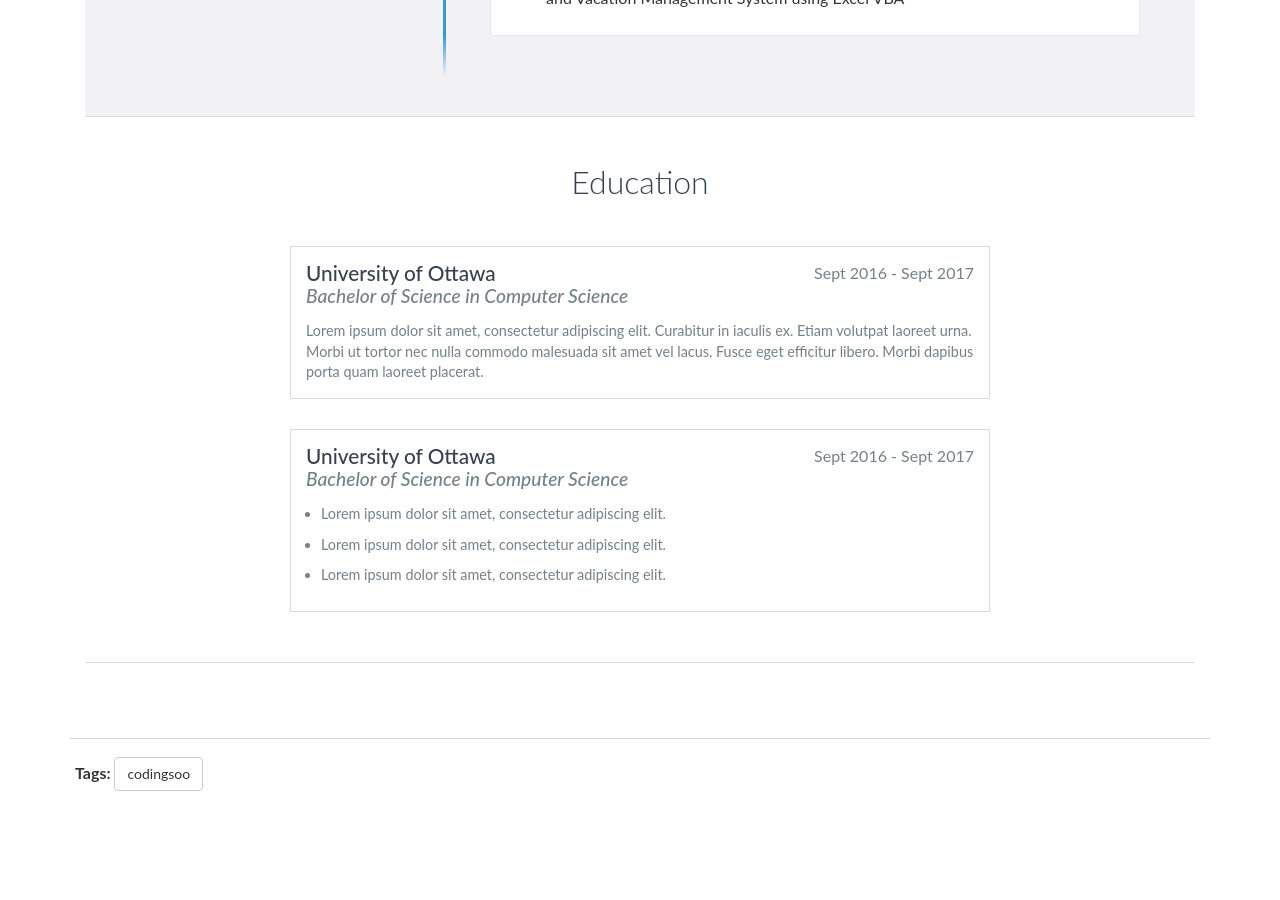
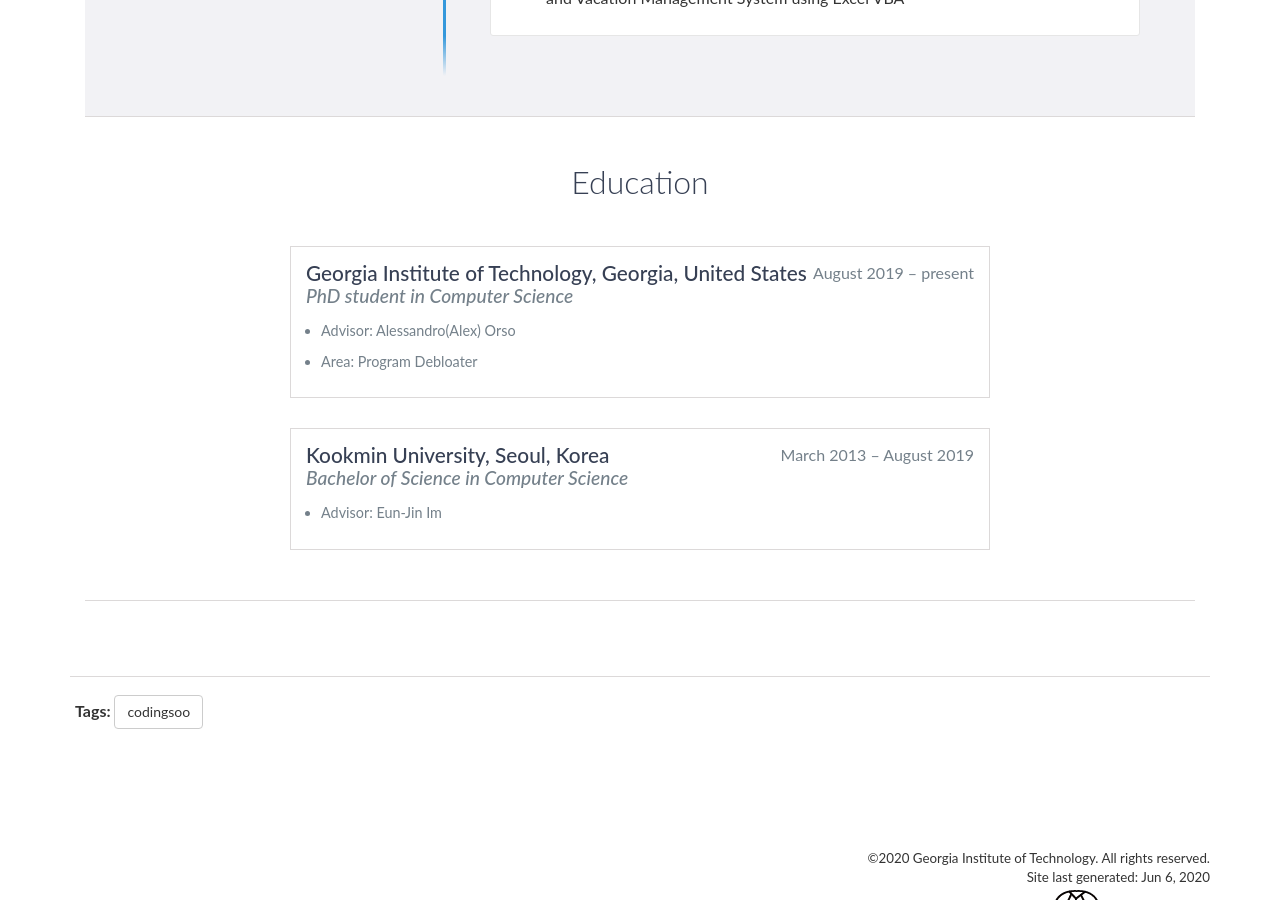
Before and after one commit to codingsoo/codingsoo.github.io1, a Jekyll site: the page built from index.html, in a window 1280 px wide and 900 px high, scrolled down 3511 px. Built offline with Jekyll 4.4.1, drawn with Linux system fonts in a browser that asks for light colours; nearby versions of some CDN libraries; comment, search, counter and statistics services are not loaded.

Commit message:
add education

```diff
--- a/index.html
+++ b/index.html
@@ -175,28 +175,21 @@
                 <div id="education">
                     <h2 class="heading">Education</h2>
                     <div class="education-block">
-                        <h3>University of Ottawa</h3>
-                        <span class="education-date">Sept 2016 - Sept 2017</span>
-                        <h4>Bachelor of Science in Computer Science</h4>
-                        <p>
-                            Lorem ipsum dolor sit amet, consectetur adipiscing elit. Curabitur in iaculis ex. Etiam volutpat laoreet urna. Morbi ut tortor nec nulla commodo malesuada sit amet vel lacus. Fusce eget efficitur libero. Morbi dapibus porta quam laoreet placerat.
-                        </p>
+                        <h3>Georgia Institute of Technology, Georgia, United States</h3>
+                        <span class="education-date">August 2019 – present</span>
+                        <h4>PhD student in Computer Science</h4>
+                        <ul>
+                            <li>Advisor: Alessandro(Alex) Orso</li>
+                            <li>Area: Program Debloater</li>
+                        </ul>
                     </div>
 
                     <div class="education-block">
-                        <h3>University of Ottawa</h3>
-                        <span class="education-date">Sept 2016 - Sept 2017</span>
+                        <h3>Kookmin University, Seoul, Korea</h3>
+                        <span class="education-date">March 2013 – August 2019</span>
                         <h4>Bachelor of Science in Computer Science</h4>
                         <ul>
-                            <li>
-                                Lorem ipsum dolor sit amet, consectetur adipiscing elit.
-                            </li>
-                            <li>
-                                Lorem ipsum dolor sit amet, consectetur adipiscing elit.
-                            </li>
-                            <li>
-                                Lorem ipsum dolor sit amet, consectetur adipiscing elit.
-                            </li>
+                            <li>Advisor: Eun-Jin Im</li>
                         </ul>
                     </div>
                 </div>
```
